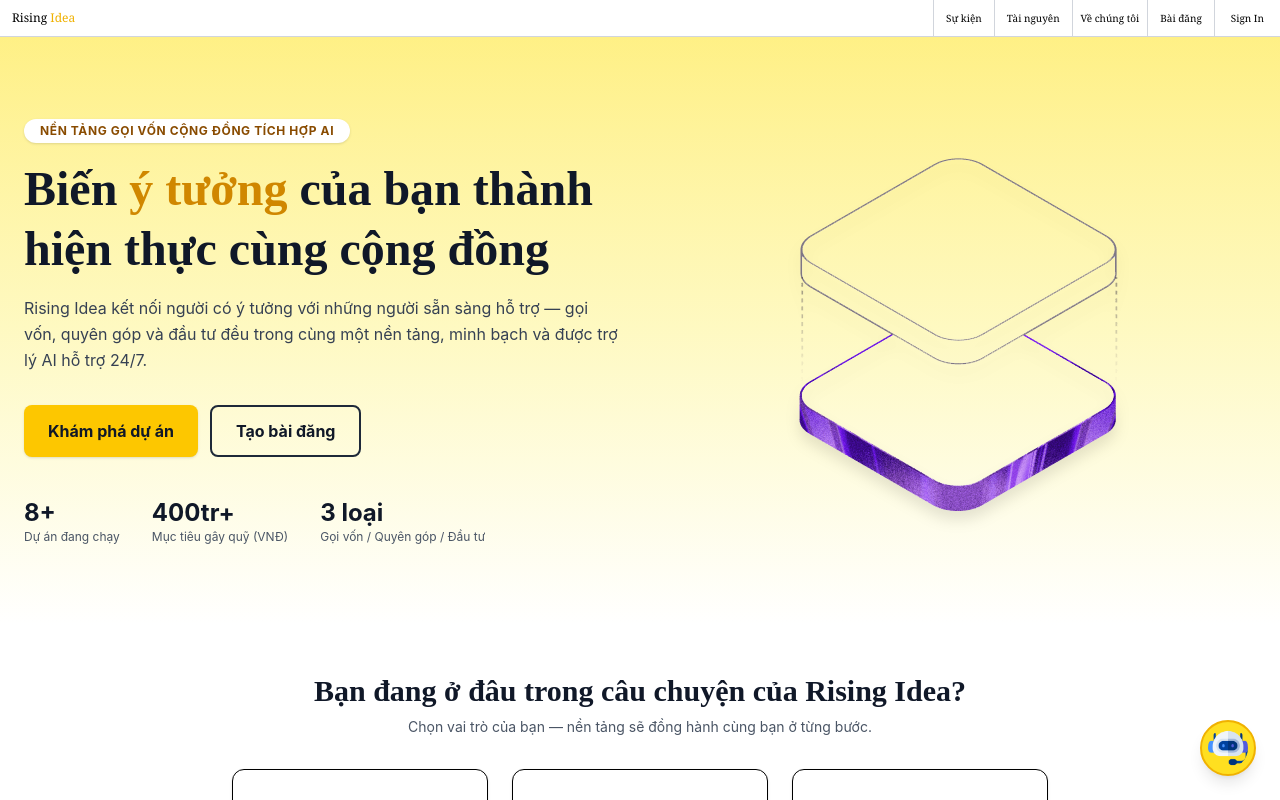
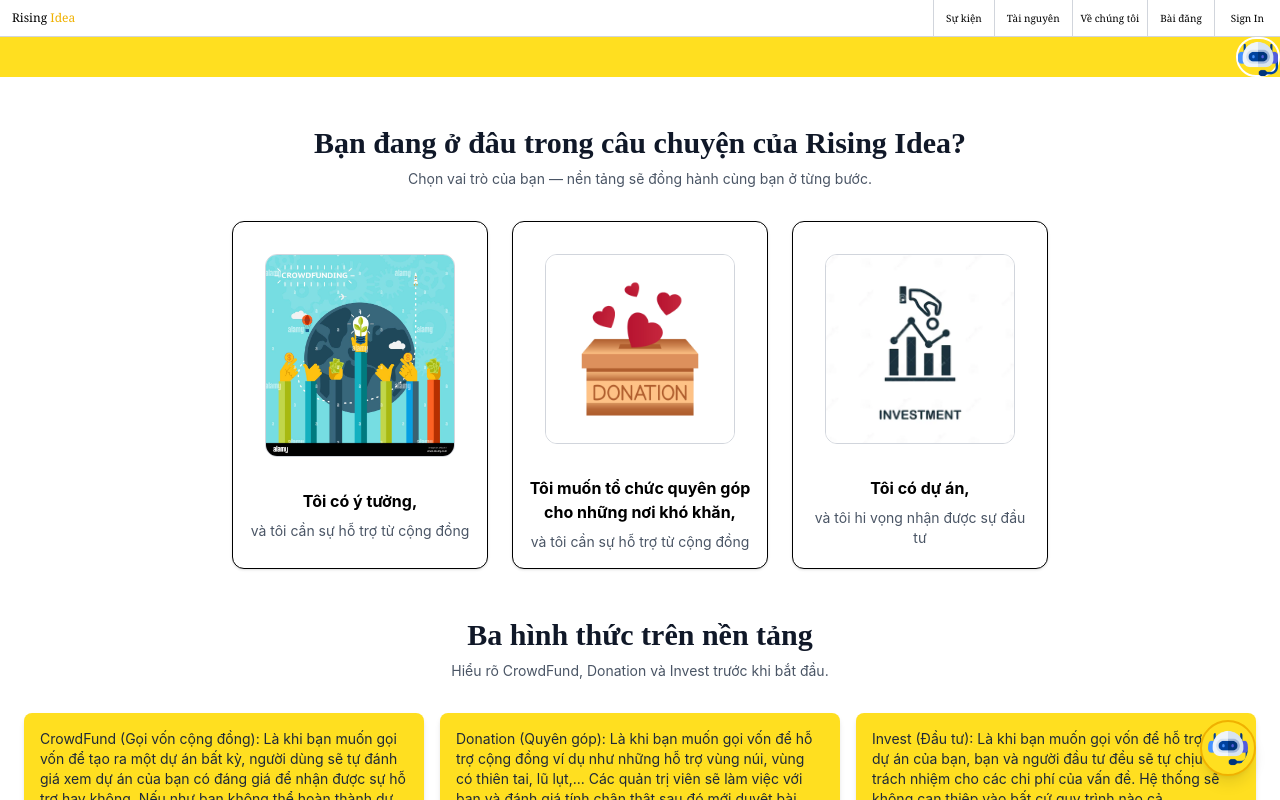
Before and after one commit to KLTN-12-2026/Nhom14, a React app in the folder frontend/: page / in a window 1280 px wide. Shown: the top 800 px of the page. Built offline with nearby package versions, Linux system fonts and the light colour scheme; the HTML template or start-up script is replaced by a standard one; a web font is replaced by a local one.

Commit message:
Dieu chinh Hero va tinh trang TrangChu theo ban chinh sua local; xoa file DangNhap.jsx trung lap (flat path)

```diff
--- a/frontend/src/components/Home/Hero.jsx
+++ b/frontend/src/components/Home/Hero.jsx
@@ -1,65 +1,21 @@
-import hero from '../../assets/hero.png';
+import chatbot from '../../assets/chatbot.png'
 
-// Hero bản thiết kế trang chủ: chỉ giao diện, chưa gắn chức năng.
 const Hero = () => {
   return (
-    <section className="bg-gradient-to-b from-yellow-200 via-yellow-100 to-white">
-      <div className="mx-auto grid max-w-7xl items-center gap-10 px-4 py-14 md:grid-cols-2 md:px-6 md:py-20">
-        <div className="text-center md:text-left">
-          <p className="mb-4 inline-block rounded-full bg-white px-4 py-1 text-xs font-bold uppercase tracking-wider text-yellow-800 shadow-sm">
-            Nền tảng gọi vốn cộng đồng tích hợp AI
-          </p>
-          <h1 className="font-inknut text-4xl font-bold leading-tight text-gray-900 md:text-5xl">
-            Biến <span className="text-yellow-600">ý tưởng</span> của bạn thành
-            hiện thực cùng cộng đồng
-          </h1>
-          <p className="mt-4 leading-relaxed text-gray-700">
-            Rising Idea kết nối người có ý tưởng với những người sẵn sàng
-            hỗ trợ — gọi vốn, quyên góp và đầu tư đều trong cùng một nền tảng,
-            minh bạch và được trợ lý AI hỗ trợ 24/7.
-          </p>
+    <section className="bg-yellow-300 h-auto">
 
-          <div className="mt-8 flex flex-wrap justify-center gap-3 md:justify-start">
-            <button
-              type="button"
-              className="rounded-lg bg-yellow-400 px-6 py-3 font-bold text-gray-900 shadow-sm transition hover:bg-yellow-500"
-            >
-              Khám phá dự án
-            </button>
-            <button
-              type="button"
-              className="rounded-lg border-2 border-gray-800 px-6 py-3 font-bold text-gray-900 transition hover:bg-white"
-            >
-              Tạo bài đăng
-            </button>
-          </div>
-
-          <div className="mt-10 flex justify-center gap-8 md:justify-start">
-            <div>
-              <p className="text-2xl font-bold text-gray-900">8+</p>
-              <p className="text-xs text-gray-600">Dự án đang chạy</p>
+        <div className="max-w-7xl mx-auto flex">
+            <div className="flex flex-1 justify-end items-center">
+              <button className="h-10 rounded-full border-2 border-white
+              hover:shadow-lg hover:scale-105 hover:text-yellow-300 transition-all duration-300
+              cursor-pointer active:scale-95">
+                <img src={chatbot} alt="Chatbot" className="h-10" />
+              </button>
             </div>
-            <div>
-              <p className="text-2xl font-bold text-gray-900">400tr+</p>
-              <p className="text-xs text-gray-600">Mục tiêu gây quỹ (VNĐ)</p>
-            </div>
-            <div>
-              <p className="text-2xl font-bold text-gray-900">3 loại</p>
-              <p className="text-xs text-gray-600">
-                Gọi vốn / Quyên góp / Đầu tư
-              </p>
-            </div>
-          </div>
         </div>
 
-        <img
-          src={hero}
-          alt="Rising Idea — cùng nhau kiến tạo ý tưởng"
-          className="mx-auto max-h-80 w-auto object-contain drop-shadow-xl md:max-h-96"
-        />
-      </div>
     </section>
-  );
-};
+  )
+}
 
-export default Hero;
+export default Hero
--- a/frontend/src/pages/TrangChu.jsx
+++ b/frontend/src/pages/TrangChu.jsx
@@ -4,16 +4,13 @@
 import FeatureSection from '../components/Home/FeatureSection';
 import InformationSection from '../components/InformationSection/InformationSection';
 
-// Trang chủ bản thiết kế FE: chỉ trình bày giao diện,
-// chưa gắn chức năng hay chuyển trang (các nút/menu là placeholder).
 const TrangChu = () => {
   return (
-    <div className="bg-white">
+    <div>
       <Navbar />
       <Hero />
       <FeatureSection />
       <InformationSection />
-
       {/* Footer tĩnh của trang chủ (bản thiết kế) */}
       <footer className="border-t border-gray-200 bg-gray-50">
         <div className="mx-auto grid max-w-7xl gap-8 px-4 py-10 text-left md:grid-cols-3 md:px-6">
@@ -71,6 +68,6 @@
       </button>
     </div>
   );
-};
+}
 
 export default TrangChu;
```
